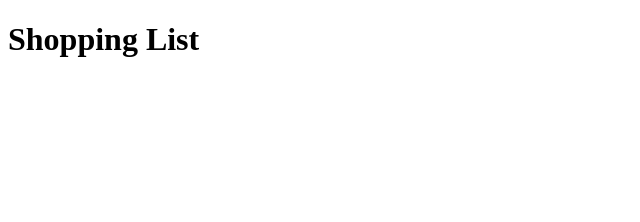
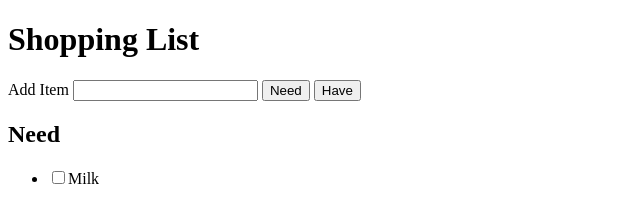
Before and after one commit to DevBrianKE/Wk3-Code-Challenge, a plain HTML site: page index.html in a window 1280 px wide. Shown: the whole page, without its empty margins (0-640 px from the left). Drawn offline with Linux system fonts and the light colour scheme.

Commit message:
added a form

```diff
--- a/index.html
+++ b/index.html
@@ -8,8 +8,16 @@
 </head>
 <body>
     <h1>Shopping List</h1>
-    <form action=""></form>
-
+    <form action="add" method="get">
+        <label for="">Add Item</label>
+        <input type="text" name="Item">
+        <input id="addNeed" type="submit" value="Need">
+        <input id="addHave" type="submit" value="Have">
+    </form>
+    <h2>Need</h2>
+    <ul class="=List">
+        <li><input type="checkbox" name="Item">Milk</li>
+    </ul>
 
     <script src="index.js"></script>
 </body>
```
